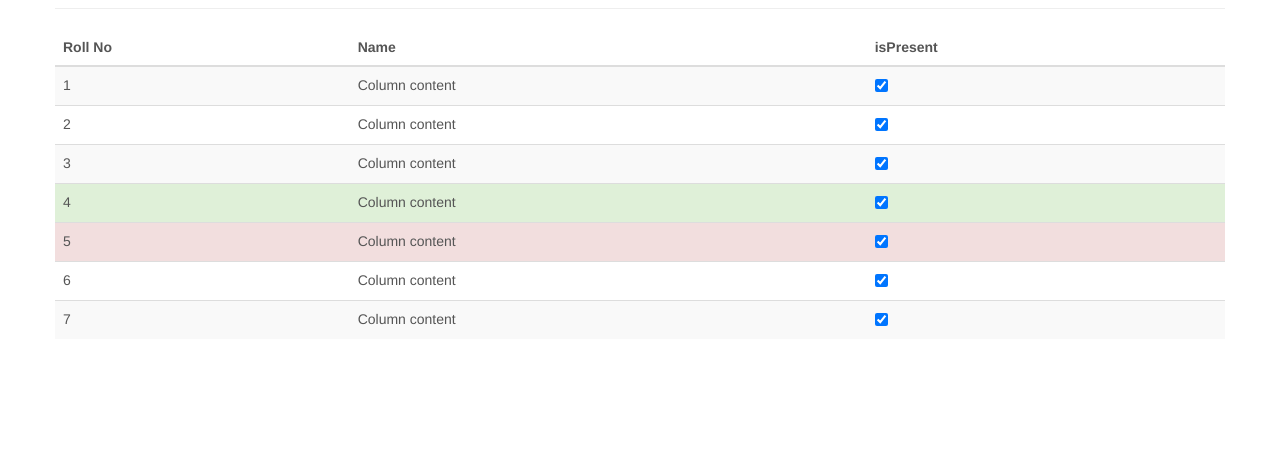
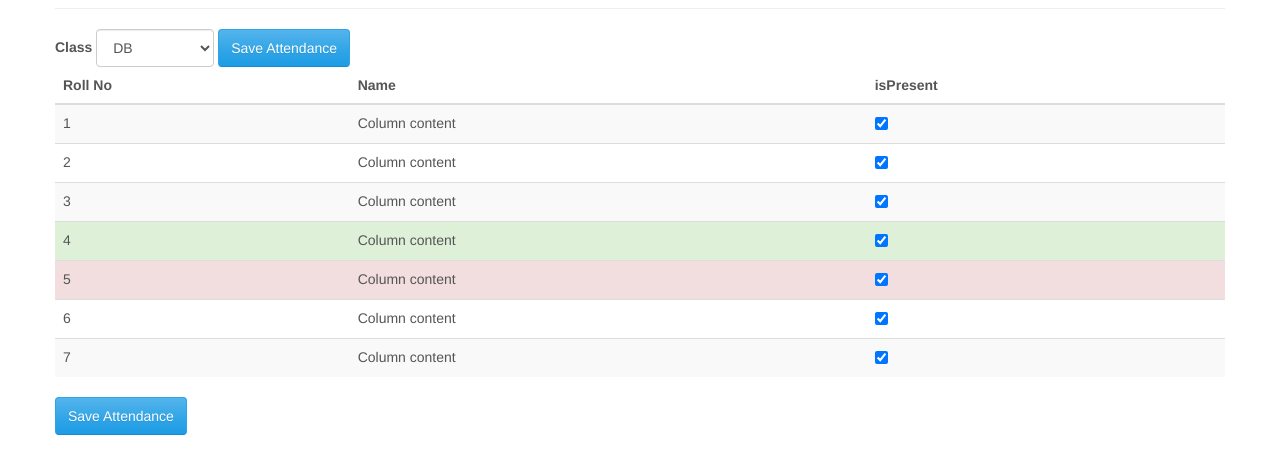
Before and after one commit to mrugeshp/testrepo, a plain HTML site: page index.html in a window 1280 px wide. Shown: the part 154-628 px from the top of the page. Drawn offline with Linux system fonts and the light colour scheme.

Commit message:
- minor fixes

```diff
--- a/index.html
+++ b/index.html
@@ -28,12 +28,14 @@
 									<a href="#"><i class="fa fa-pencil-square-o"></i> Take Attendance</a>
 							</li>
 							<li>
+									<a href="#"><i class="fa fa-book"></i> Reports</a>
+							</li>
+							<li>
 									<a href="#"><i class="fa fa-info"></i> Help</a>
 							</li>
 							<li>
 									<a href="#"><i class="fa fa-sign-out"></i> Logout</a>
 							</li>
-
 					</ul>
 			</nav>
 			<!-- /#sidebar-wrapper -->
@@ -48,6 +50,20 @@
 				<div class="container">
 						<div class="row">
 							<h1 class="page-header">Take Attendance</h1>
+
+							<form class="form-inline">
+
+								<div class="form-group">
+									<label for="select" class="">Class</label>
+									<select class="form-control">
+										<option>DB</option>
+										<option>DFS</option>
+										<option>Maths</option>
+										<option>C language</option>
+									</select>
+								</div>
+
+								<input type="submit" class="btn btn-primary" name="sbt_top" value="Save Attendance">
 								<table class="table table-striped table-hover ">
 									<thead>
 										<tr>
@@ -94,6 +110,8 @@
 										</tr>
 									</tbody>
 								</table>
+								<input type="submit" class="btn btn-primary" value="Save Attendance" name="sbt_bottom">
+							</form>
 						</div>
 				</div>
 			</div>
```
Lines whose indentation alone changed are shown as unchanged.
